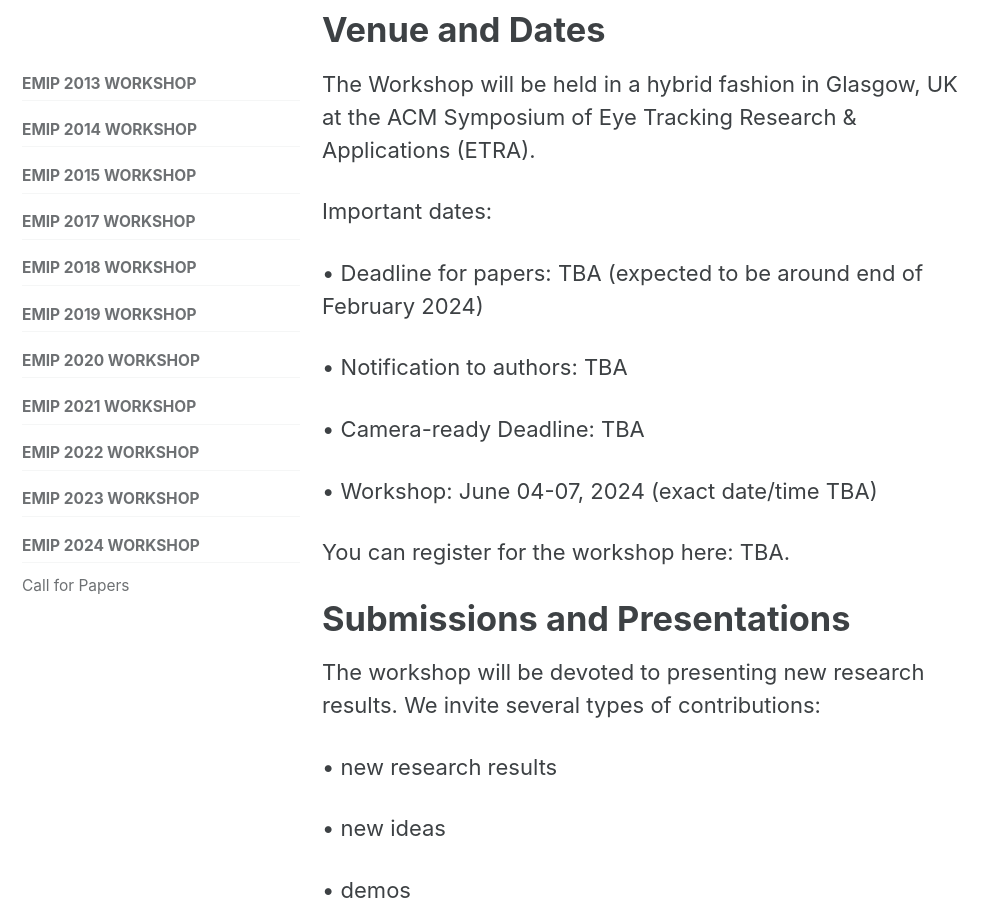
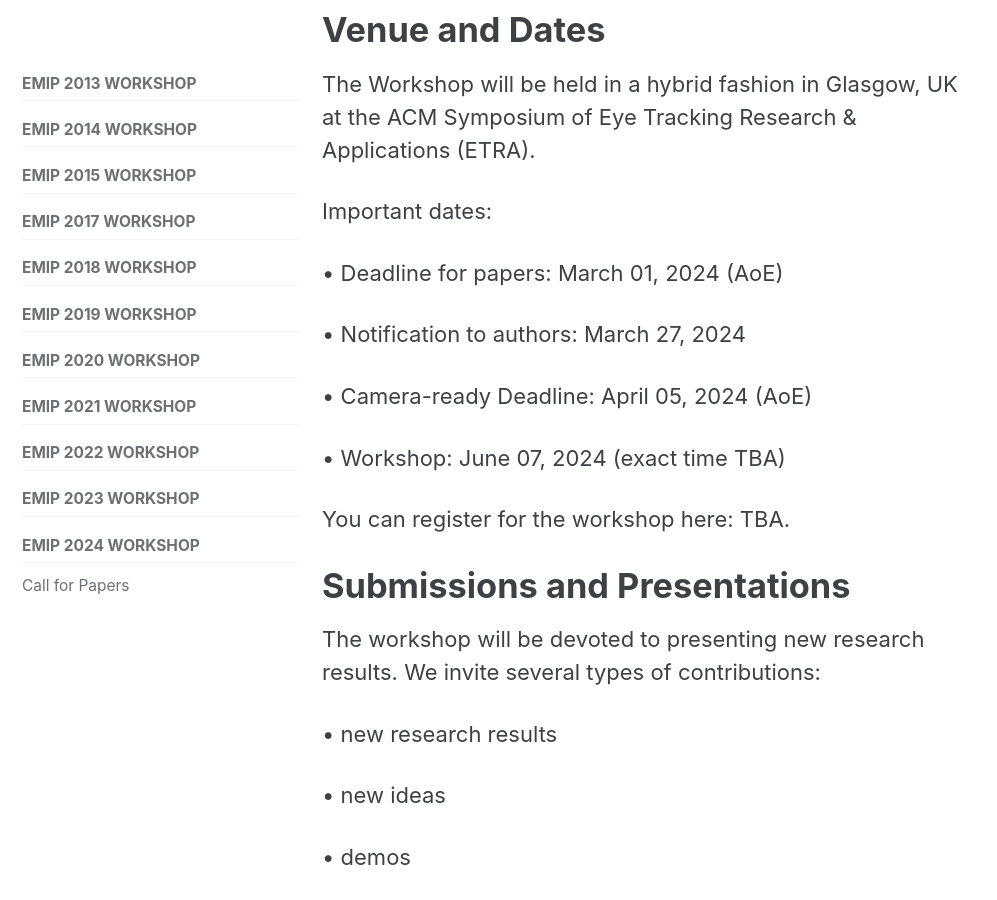
Before and after one commit to EMIPws/emipws.github.io, a Jekyll site: the page built from pages/workshop/emip-2024.md, in a window 1280 px wide and 900 px high, scrolled down 2666 px. Shown: the whole window, without its empty margins (0-997 px from the left). Built offline with Jekyll 4.4.1, drawn with Linux system fonts in a browser that asks for light colours; cached includes are drawn as plain includes.

Commit message:
Update emip-2024.md

```diff
--- a/pages/workshop/emip-2024.md
+++ b/pages/workshop/emip-2024.md
@@ -52,13 +52,13 @@ The Workshop will be held in a hybrid fashion in Glasgow, UK at the ACM Symposiu
 
 Important dates:
 
-• Deadline for papers: TBA (expected to be around end of February 2024)
+• Deadline for papers: March 01, 2024 (AoE)
 
-• Notification to authors: TBA
+• Notification to authors: March 27, 2024
 
-• Camera-ready Deadline: TBA
+• Camera-ready Deadline: April 05, 2024 (AoE)
 
-• Workshop: June 04-07, 2024 (exact date/time TBA)
+• Workshop: June 07, 2024 (exact time TBA)
 
 You can register for the workshop here: TBA.
 
```
